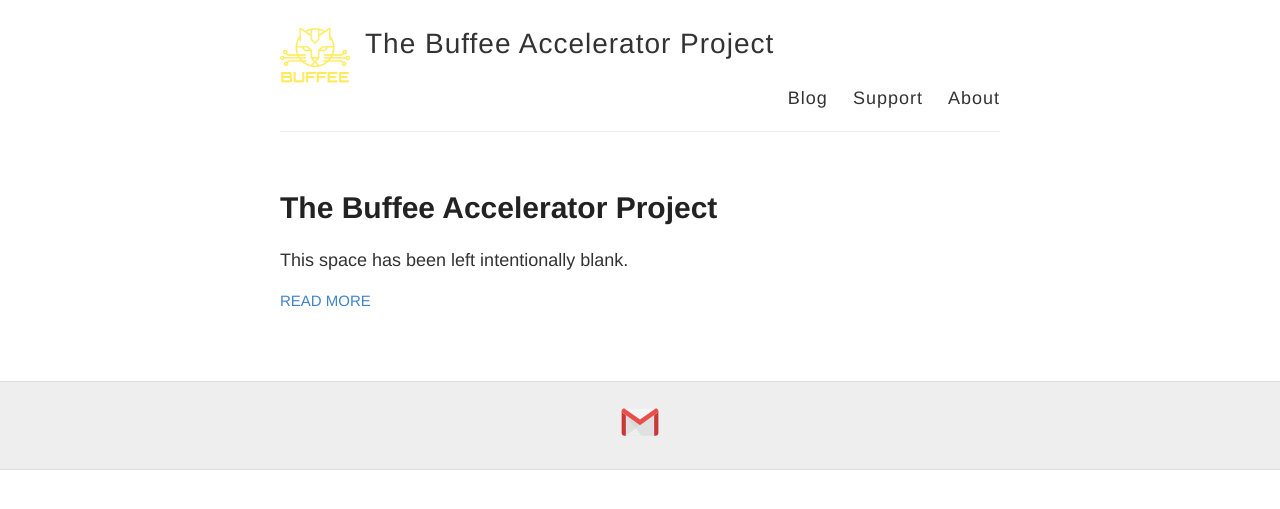
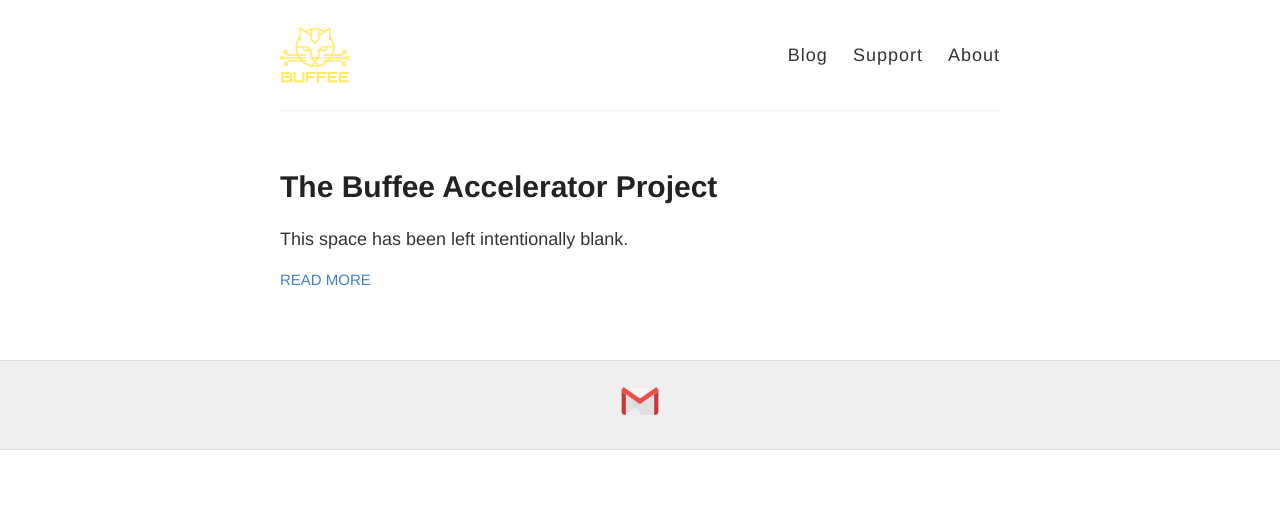
Before and after one commit to lostcatproductions/lostcatproductions.github.io, a Jekyll site: the page built from home.html, in a window 1280 px wide. Shown: the top 509 px of the page. Built offline with Jekyll 4.4.1, drawn with Linux system fonts in a browser that asks for light colours; some web fonts are replaced.

Commit message:
Update _config.yml

```diff
--- a/_config.yml
+++ b/_config.yml
@@ -3,7 +3,7 @@
 #
 
 # Name of your site (displayed in the header)
-name: The Buffee Accelerator Project
+name:
 
 # URL of your avatar or profile pic (you could use your GitHub profile pic)
 avatar: /images/Buffee.png
```
